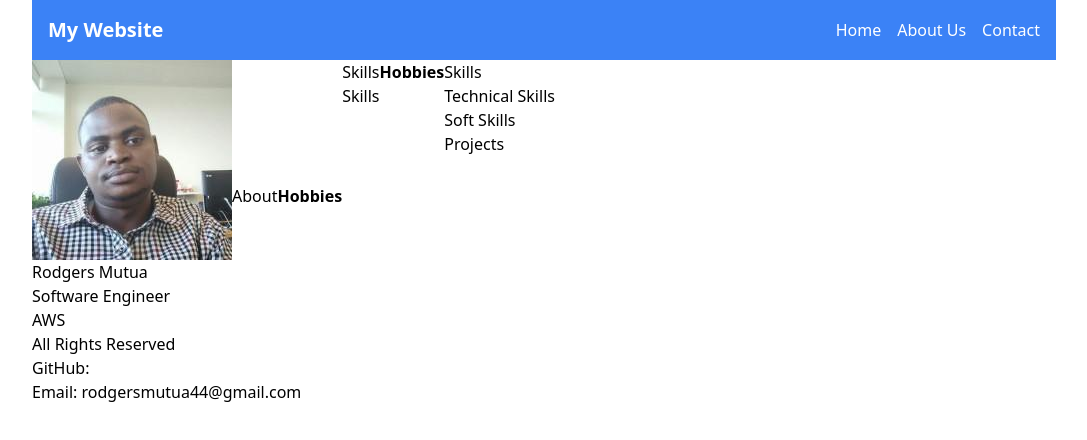
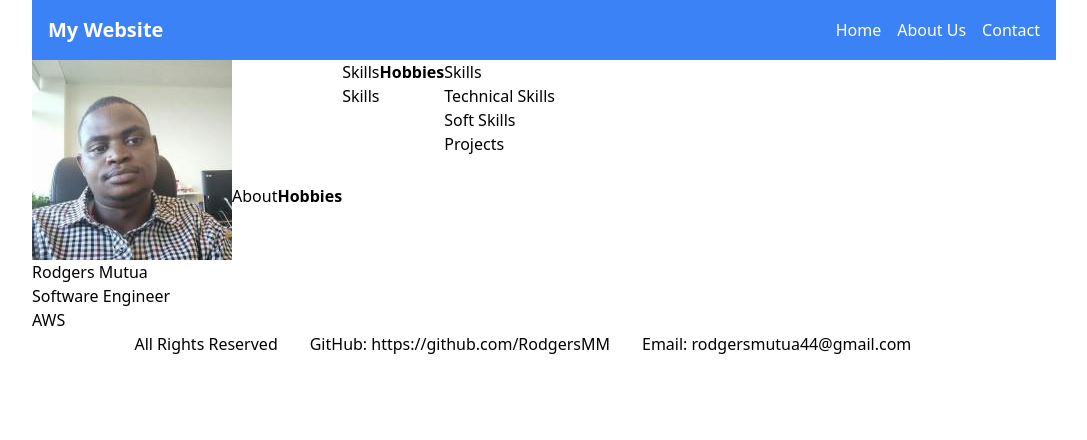
Before and after one commit to RodgersMM/portfolio, a React (Create React App) app: page / in a window 1280 px wide. Shown: the top 440 px of the page, without its empty margins (96-1183 px from the left). Built offline with nearby package versions, Linux system fonts and the light colour scheme.

Commit message:
Styling Sidebar

```diff
--- a/src/blocks/RightSideBar.js
+++ b/src/blocks/RightSideBar.js
@@ -3,10 +3,25 @@ import React from 'react'
 const RightSideBar = () => {
   return (
    <div>
+    <div>
         <h2>Skills</h2>
+
+    </div>
+
+    <div>
         <h3>Technical Skills</h3>
+
+    </div>
+
+    <div>
         <h3>Soft Skills</h3>
+
+    </div>
+    <div>
         <h3>Projects</h3>
+
+    </div>
+
    </div>
   )
 }
--- a/src/components/Footer.js
+++ b/src/components/Footer.js
@@ -2,16 +2,16 @@ import React from 'react'
 
 const Footer = () => {
   return (
-    <div>
-      <div>
+    <div className='flex App mx-auto w-4/5 space-x-8 border-solid-red-500'>
+      <div className='item-center'>
         All Rights Reserved
       </div>
-      <div>
-        GitHub:
-
+      <div className='item-center'>
+        GitHub: https://github.com/RodgersMM
       </div>
-       Email: rodgersmutua44@gmail.com
-
+      <div className='item-center'>
+        Email: rodgersmutua44@gmail.com
+      </div>
     </div>
   )
 }
```
